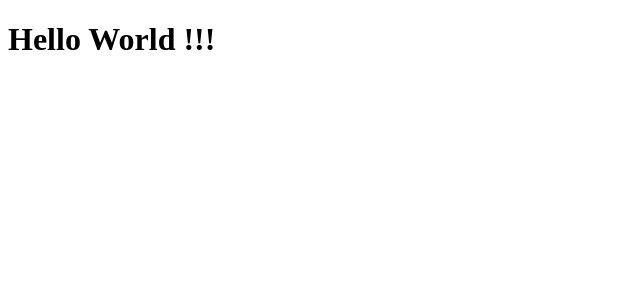
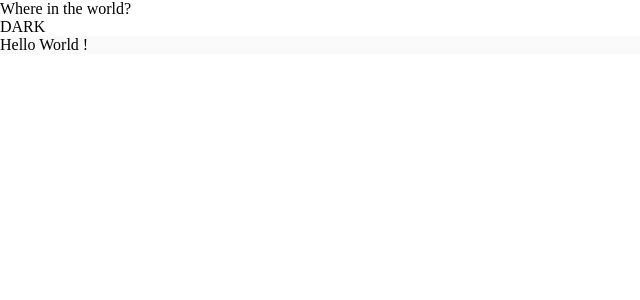
Before and after one commit to Alexandre-st/Rest-countries-api, a React (Vite) app: page / in a window 1280 px wide. Shown: the top 300 px of the page, without its empty margins (0-640 px from the left). Built offline with nearby package versions, Linux system fonts and the light colour scheme.

Commit message:
Setup the dark mode for the project

```diff
--- a/src/App.tsx
+++ b/src/App.tsx
@@ -1,5 +1,14 @@
+import Header from "./layouts/Header";
+import Homepage from "./pages/Hompage";
+import "./styles/index.scss";
+
 const App = () => {
-  return <h1>Hello World !!!</h1>;
+  return (
+    <>
+      <Header />
+      <Homepage />
+    </>
+  );
 };
 
 export default App;
--- /dev/null
+++ b/src/layouts/Header.tsx
@@ -0,0 +1,58 @@
+import { useEffect, useState } from "react";
+
+const Header: React.FC = () => {
+  const [mode, setMode] = useState("light");
+
+  useEffect(() => {
+    // Add listener to update styles
+    window
+      .matchMedia("(prefers-color-scheme: dark)")
+      .addEventListener("change", (evt) =>
+        onSelectMode(evt.matches ? "dark" : "light")
+      );
+
+    // Setup dark/light mode for the first time
+    onSelectMode(
+      window.matchMedia("(prefers-color-scheme: dark)").matches
+        ? "dark"
+        : "light"
+    );
+
+    // Remove listener
+    return () => {
+      window
+        .matchMedia("(prefers-color-scheme: dark)")
+        .removeEventListener("change", () => "");
+    };
+  }, []);
+
+  const onSelectMode = (mode: string) => {
+    setMode(mode);
+    if (mode === "dark") {
+      document.body.classList.add("dark");
+    } else {
+      document.body.classList.remove("dark");
+    }
+  };
+
+  return (
+    <header className="header">
+      <div className="container">
+        <h1>Where in the world?</h1>
+        {mode === "dark" ? (
+          <div className="header-toggle" onClick={() => onSelectMode("light")}>
+            <p>LIGHT</p>
+            {/* <img src={sun} alt="Soleil pour changer la couleur du thème" /> */}
+          </div>
+        ) : (
+          <div className="header-toggle" onClick={() => onSelectMode("dark")}>
+            <p>DARK</p>
+            {/* <img src={moon} alt="Lune pour changer la couleur du thème" /> */}
+          </div>
+        )}
+      </div>
+    </header>
+  );
+};
+
+export default Header;
--- /dev/null
+++ b/src/pages/Hompage.tsx
@@ -0,0 +1,9 @@
+const Homepage = () => {
+  return (
+    <main className="main">
+      <h1>Hello World !</h1>
+    </main>
+  );
+};
+
+export default Homepage;
--- /dev/null
+++ b/src/styles/base/_colors.scss
@@ -0,0 +1,20 @@
+:root {
+  --white-bg: #fafafa;
+  --white: #ffffff;
+  --header-shadow: 0px 2px 4px 0px rgba(0, 0, 0, 0.06);
+  --box-shadow: 0px 0px 7px 2px rgba(0, 0, 0, 0.03);
+  --dark-bg: #202c36;
+  --dark: #111517;
+  --header-bg: #2b3844;
+  --grey: #848484;
+
+  --background: var(--white-bg);
+  --background-header: var(--white);
+  --background-content: var(--white);
+}
+
+.dark {
+  --background: var(--dark-bg);
+  --background-header: var(--header-bg);
+  --background-content: var(--header-bg);
+}
--- /dev/null
+++ b/src/styles/base/_reset.scss
@@ -0,0 +1,59 @@
+// === RESET CSS === //
+*,
+*::before,
+*::after {
+  box-sizing: border-box;
+}
+
+* {
+  margin: 0;
+  padding: 0;
+  font: inherit;
+}
+
+body {
+  min-height: 100vh;
+}
+
+ul,
+li {
+  list-style: none;
+}
+
+input,
+textarea,
+select,
+button {
+  display: block;
+  box-sizing: border-box;
+  border-radius: 0;
+  outline: none;
+  border: none;
+  background: none;
+  color: inherit;
+}
+
+input:focus,
+textarea:focus,
+button:focus {
+  outline: none;
+}
+
+input[type="submit"]:hover,
+button:hover {
+  cursor: pointer;
+}
+
+a {
+  display: block;
+  color: inherit;
+  text-decoration: none;
+}
+
+img,
+picture,
+svg,
+video {
+  display: block;
+  max-width: 100%;
+}
--- /dev/null
+++ b/src/styles/index.scss
@@ -0,0 +1,9 @@
+// == BASE == //
+@use "./base/reset";
+@use "./base/colors";
+
+// == LAYOUTS == //
+@use "./layouts/header";
+
+// == PAGES == //
+@use "./pages/homepage";
--- /dev/null
+++ b/src/styles/layouts/_header.scss
@@ -0,0 +1,3 @@
+.header {
+  background-color: var(--background-header);
+}
--- /dev/null
+++ b/src/styles/pages/_homepage.scss
@@ -0,0 +1,3 @@
+.main {
+  background-color: var(--background);
+}
```
